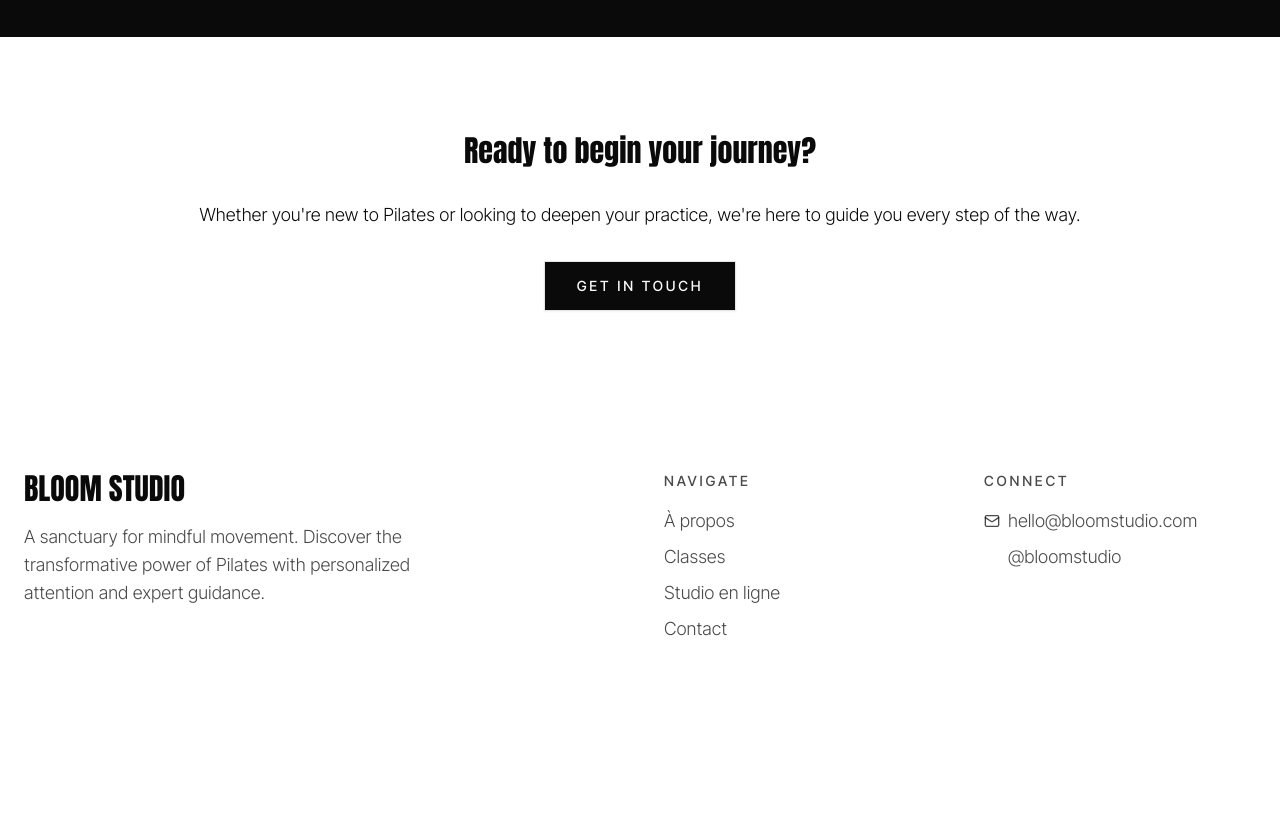
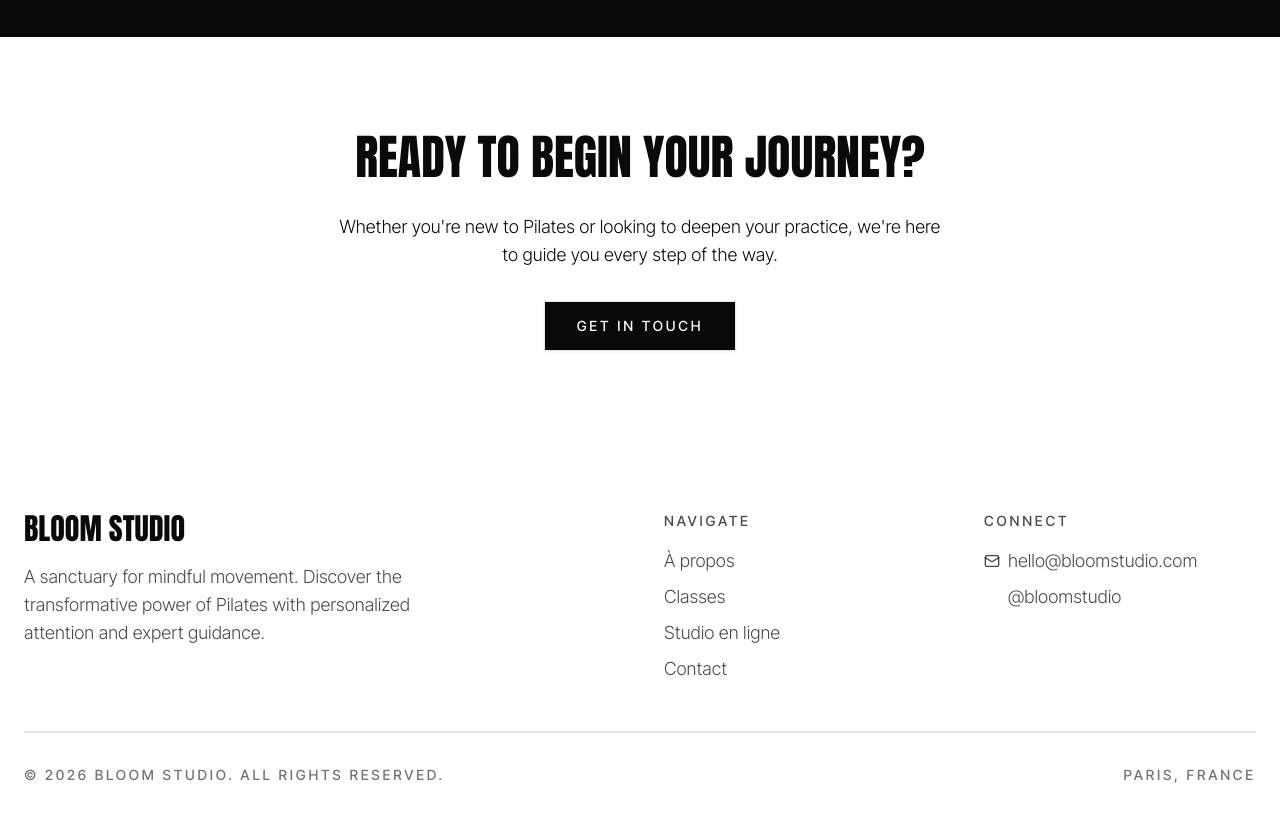
Before and after one commit to LucS0MA/bloom-studio, a React (Vite) app: page / in a window 1280 px wide. Shown: the part 3860-4679 px from the top of the page. Before the commit the page ends 4583 px from the top, so only its background shows below. Built offline with nearby package versions, Linux system fonts and the light colour scheme; some icons are missing.

Commit message:
footer done

```diff
--- a/src/components/layout/footer.tsx
+++ b/src/components/layout/footer.tsx
@@ -6,7 +6,7 @@
   return (
     <footer className="text-foreground">
       <div className="studio-container py-16">
-        <div className="grid grid-cols-1 mb:grid-cols-4 lg:grid-cols-4 justify-center md:gap-12">
+        <div className="grid grid-cols-1 md:grid-cols-3 lg:grid-cols-4 justify-center md:gap-12 mb-8">
           <div className="mb-4 md:col-span-2 max-w-110">
             <h2 className="text-title uppercase mb-4">bloom studio</h2>
             <p className="text-body text-muted-foreground-d">
@@ -50,6 +50,10 @@
             </ul>
           </div>
         </div>
+        <div className="flex justify-between flex-col md:flex-row border-t-2 py-8">
+          <div className="uppercase text-ui text-muted-foreground tracking-wide">© 2026 Bloom Studio. All rights reserved.</div>
+          <div className="uppercase text-ui text-muted-foreground tracking-wide">Paris, France</div>
+        </div>
       </div>
     </footer>
   );
--- a/src/pages/home.tsx
+++ b/src/pages/home.tsx
@@ -174,9 +174,9 @@
         </div>
       </section>
       <section className="section-padding">
-        <div className="studio-container flex flex-col gap-8 justify-center items-center text-center">
-        <h2 className="text-title">Ready to begin your journey?</h2>
-        <p className="text-body text-muted-foreground-dd">
+        <div className="studio-container flex flex-col gap-8 justify-center items-center text-center ">
+        <h2 className="text-h2 uppercase">Ready to begin your journey?</h2>
+        <p className="max-w-6/12 text-body text-muted-foreground-dd">
           Whether you're new to Pilates or looking to deepen your practice,
           we're here to guide you every step of the way.
         </p>
```
